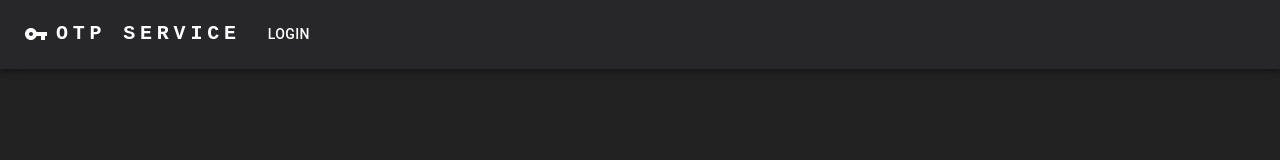
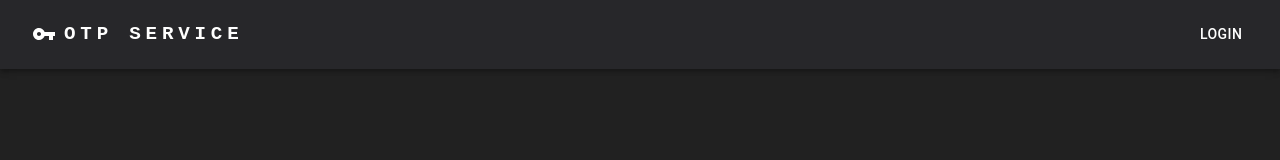
Before and after one commit to OmkarPatil50/OTP-Service-app, a React (Create React App) app: page / in a window 1280 px wide. Shown: the top 160 px of the page. Built offline with nearby package versions, Linux system fonts and the light colour scheme.

Commit message:
Fix: Navbar CSS

```diff
--- a/src/Components/Navbar.jsx
+++ b/src/Components/Navbar.jsx
@@ -4,62 +4,48 @@ import {
   Box,
   Button,
   Container,
+  IconButton,
   Toolbar,
   Typography,
+  useTheme,
+  useMediaQuery,
 } from "@mui/material";
 import React from "react";
 
 const Navbar = () => {
+  const theme = useTheme();
+  const isMobile = useMediaQuery(theme.breakpoints.down("md"));
+
   return (
     <AppBar position="sticky" sx={{ backgroundColor: "#27272a" }}>
       <Container maxWidth="xl">
         <Toolbar disableGutters>
-          <VpnKey sx={{ display: { xs: "none", md: "flex" }, mr: 1 }} />
+          <IconButton sx={{ display: "flex" }} color="inherit">
+            <VpnKey />
+          </IconButton>
           <Typography
-            variant="h6"
-            noWrap
-            component="a"
             href="/"
             sx={{
               mr: 2,
-              display: { xs: "none", md: "flex" },
-              fontFamily: "monospace",
-              fontWeight: 700,
-              letterSpacing: ".3rem",
-              color: "inherit",
-              textDecoration: "none",
-            }}
-          >
-            OTP SERVICE
-          </Typography>
-
-          <VpnKey sx={{ display: { xs: "flex", md: "none" }, mr: 1 }} />
-          <Typography
-            variant="h5"
-            noWrap
-            component="a"
-            href="/"
-            sx={{
-              mr: 2,
-              display: { xs: "flex", md: "none" },
+              display: "flex",
               flexGrow: 1,
               fontFamily: "monospace",
               fontWeight: 700,
               letterSpacing: ".3rem",
               color: "inherit",
               textDecoration: "none",
+              fontSize: "1.2rem",
             }}
           >
             OTP SERVICE
           </Typography>
-          <Box sx={{ flexGrow: 1, display: { xs: "none", md: "flex" } }}>
           <Button
             key="login"
             sx={{ my: 2, color: "white", display: "block" }}
+            href="/"
           >
             Login
           </Button>
-          </Box>
         </Toolbar>
       </Container>
     </AppBar>
```
Lines whose indentation alone changed are shown as unchanged.
